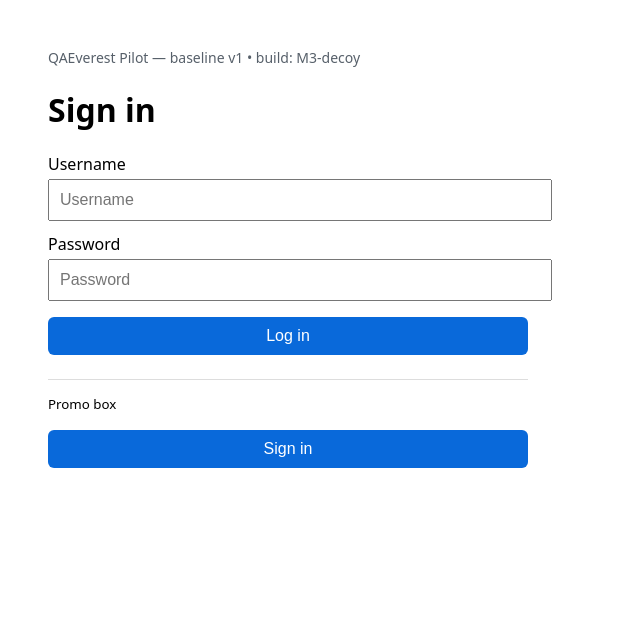
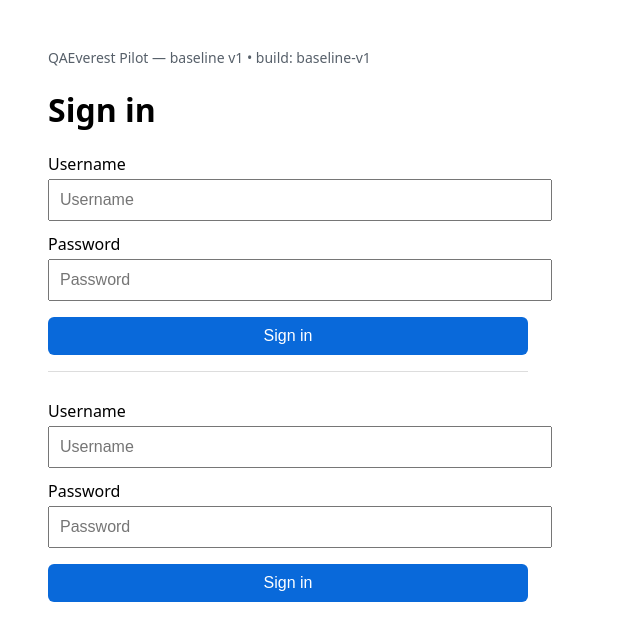
Before and after one commit to victor-2026/qaeverset-pilot-mini, a website: page app/index.html in a window 1280 px wide. Shown: the whole page, without its empty margins (0-640 px from the left). Drawn offline with Linux system fonts and the light colour scheme.

Commit message:
restore: baseline-v1 for drift verification (pre-mutation)

```diff
--- a/app/index.html
+++ b/app/index.html
@@ -5,16 +5,22 @@
 nav{margin-bottom:20px;color:#57606a;font-size:14px}
 </style></head>
 <body>
-<nav>QAEverest Pilot — baseline v1 • <span id="build">build: M3-decoy</span></nav>
+<nav>QAEverest Pilot — baseline v1 • <span id="build">build: baseline-v1</span></nav>
 <h1>Sign in</h1>
 <form id="login">
   <label for="username">Username</label>
   <input id="username" name="username" placeholder="Username" autocomplete="username" />
   <label for="password">Password</label>
   <input id="password" name="password" type="password" placeholder="Password" autocomplete="current-password" />
-  <button id="signinBtn" type="submit">Log in</button>
+  <button id="loginBtn" type="submit">Sign in</button>
 </form>
-<div style="margin-top:24px;border-top:1px solid #ddd;padding-top:12px"><small>Promo box</small><br><button id="promoBtn" type="button">Sign in</button></div>
+<div style="margin-top:16px;border-top:1px solid #ddd;padding-top:16px">
+  <label for="username2">Username</label>
+  <input id="username2" name="username2" placeholder="Username" autocomplete="username" />
+  <label for="password2">Password</label>
+  <input id="password2" name="password2" type="password" placeholder="Password" autocomplete="current-password" />
+  <button id="promoBtn" type="submit">Sign in</button>
+</div>
 <div id="ok" class="msg ok">Welcome, <span id="who"></span>!</div>
 <div id="err" class="msg err">Invalid credentials</div>
 <script>
```
Also changed, not shown: index.html (+2 -1 lines).
